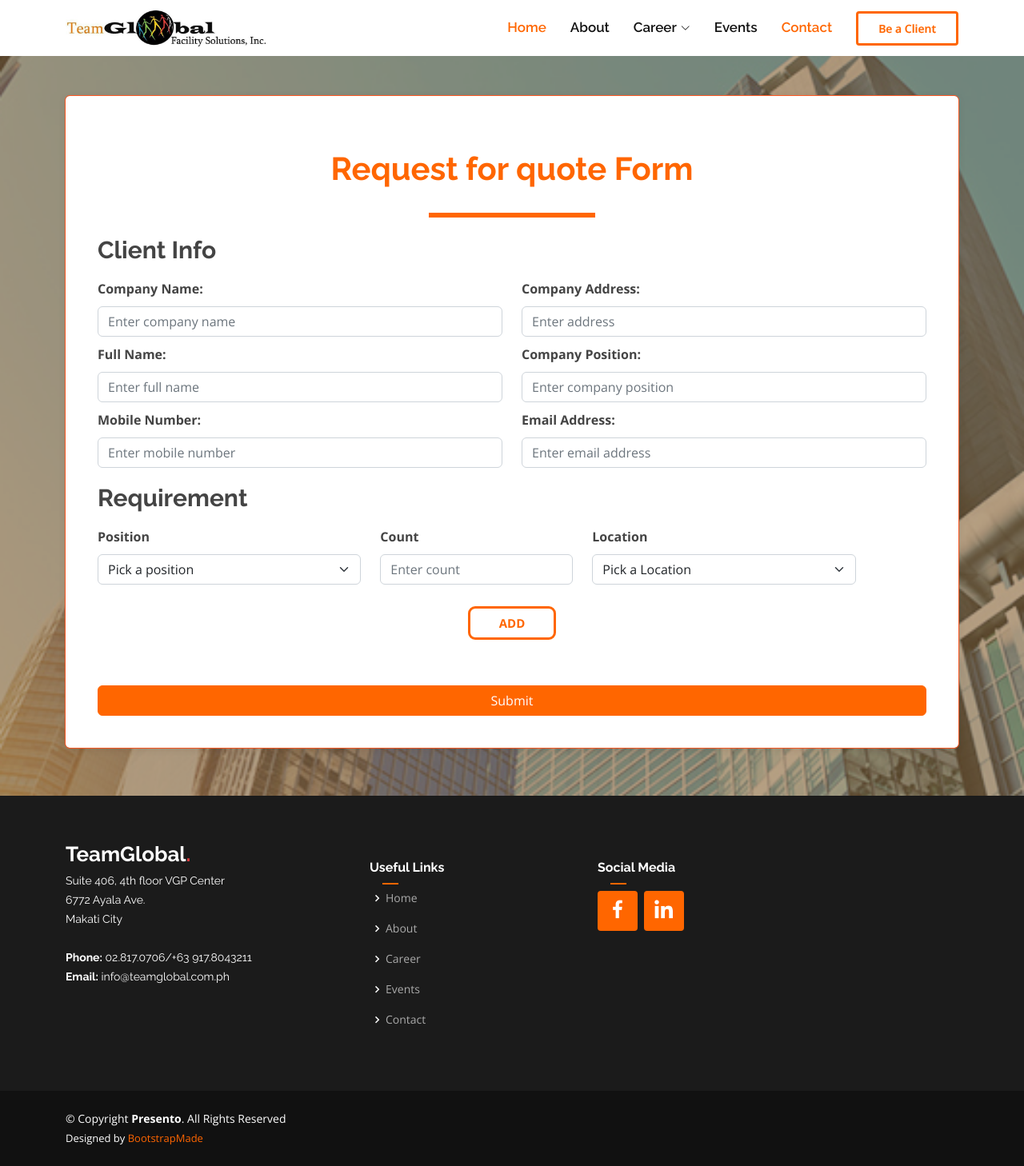
After one commit to rpelag/tgweb, a PHP site: page /formtest1.html in a window 1280 px wide. The commit adds this page. Shown: the whole page at 80% size. Run offline with PHP 8.4, Linux system fonts and the light colour scheme; some libraries are stand-ins or nearby versions.

Commit message:
with add

```diff
--- a/assets/css/form.css
+++ b/assets/css/form.css
@@ -2298,7 +2298,7 @@ margin: 0;
 h1 {
   text-align: center;
   margin-bottom: 50px;
-  color: #ff5722;
+  color: #ff6600;
   font-weight: 900;
   font-size: 40px;
 }
@@ -2311,23 +2311,28 @@ h1 {
 .btn-primary {
   width: 100%;
   margin-top: 20px;
-  background-color: #ff5722;
-  border-color: #ff5722;
+  background-color: #ff6600;
+  border-color: #ff6600;
 }
 
 .btn-primary1 {
-  width: 20%;
+  width: 10%;
+  color: #ff6600;
+  font-size: 15px;
+  font-weight: 900;
   margin: 20px auto; /* Set margin-top to 20px and use auto for left and right margins */
-  background-color: #ff5722;
-  border-color: #ff5722;
+  background-color: transparent;
+  outline: #ff6600 solid 3px;
   display: block; /* Optional: Set the button to be a block element */
   text-align: center; /* Optional: Center the text within the button */
 }
 
 .btn-primary1:hover {
-  background-color: #b92f11;
-  border-color: #ff451b;
-}
+  background: #ff6600;
+  color: #fff;
+}
+
+
 
 .btn-primary:hover {
   background-color: #ff451b;
@@ -2411,7 +2416,23 @@ h4 {
   cursor: pointer;
 }
 
-.delete-button {
+
+.btn-danger{
   background-color: #ff0000;
-  color: #fff;
-}
+  margin-top: 26px;
+
+}
+.btn-danger:hover{
+  background-color: #d60000;
+
+
+}
+
+@media (min-width: 768px) and (max-width: 992px) {
+  .btn-danger {
+    background-color: #ff0000;
+    margin-top: 30px;
+    font-size: 10px;
+    margin-left: -10px;
+  }
+}
--- /dev/null
+++ b/formtest1.html
@@ -0,0 +1,340 @@
+<!DOCTYPE html>
+<html lang="en">
+
+<head>
+  <meta charset="utf-8">
+  <meta content="width=device-width, initial-scale=1.0" name="viewport">
+
+  <title>Team Global Facility Solutions Inc.</title>
+  <meta content="" name="description">
+  <meta content="" name="keywords">
+
+  <!-- Favicons -->
+  <link href="assets/img/favicon.png" rel="icon">
+  <link href="assets/img/apple-touch-icon.png" rel="apple-touch-icon">
+
+  <!-- Google Fonts -->
+  <link href="https://fonts.googleapis.com/css?family=Open+Sans:300,300i,400,400i,600,600i,700,700i|Raleway:300,300i,400,400i,500,500i,600,600i,700,700i|Poppins:300,300i,400,400i,500,500i,600,600i,700,700i" rel="stylesheet">
+
+  <!-- Vendor CSS Files -->
+  <link href="assets/vendor/aos/aos.css" rel="stylesheet">
+  <link href="assets/vendor/bootstrap/css/bootstrap.min.css" rel="stylesheet">
+  <link href="assets/vendor/bootstrap-icons/bootstrap-icons.css" rel="stylesheet">
+  <link href="assets/vendor/boxicons/css/boxicons.min.css" rel="stylesheet">
+  <link href="assets/vendor/glightbox/css/glightbox.min.css" rel="stylesheet">
+  <link href="assets/vendor/remixicon/remixicon.css" rel="stylesheet">
+  <link href="assets/vendor/swiper/swiper-bundle.min.css" rel="stylesheet">
+  <link rel="stylesheet" href="https://cdnjs.cloudflare.com/ajax/libs/normalize/5.0.0/normalize.min.css">
+
+  <!-- Template Main CSS File -->
+  <link href="assets/css/form.css" rel="stylesheet">
+
+  <!-- =======================================================
+  * Template Name: Presento - v3.10.0
+  * Template URL: https://bootstrapmade.com/presento-bootstrap-corporate-template/
+  * Author: BootstrapMade.com
+  * License: https://bootstrapmade.com/license/
+  ======================================================== -->
+</head>
+
+<body>
+
+  <!-- ======= Header ======= -->
+  <header id="header" class="fixed-top d-flex align-items-center">
+    <div class="container d-flex align-items-center">
+      <a href="index.html" class="logo me-auto"><img src="assets/img/TGFSi_LOGO.jpg" alt=""  ></a>
+
+      <nav id="navbar" class="navbar order-last order-lg-0">
+        <ul>
+          <li><a class="nav-link scrollto active" href="jobseeker.html#home">Home</a></li>
+          <li><a class="nav-link scrollto" href="jobseeker.html#about">About</a></li>
+
+          <li class="dropdown active"><a class="nav-link scrollto" href="jobseeker.html#careers">Career<i class="bi bi-chevron-down"></i></a>
+            <ul>
+              <li><a href="login.php">Office Support</a></li>
+              <li><a href="login.php">Engineering Support</a></li>
+              <li><a href="login.php">I.T. Support</a></li>
+            </ul>
+          </li>
+          <li><a class="nav-link scrollto " href="jobseeker.html#events">Events</a></li>
+          <li><a class="nav-link scrollto" href="jobseeker.html#contact">Contact</a></li>
+        </ul>
+        <i class="bi bi-list mobile-nav-toggle"></i>
+      </nav><!-- .navbar -->
+
+      <a href="client.html" class="get-started-btn scrollto">Be a Client</a>
+    </div>
+  </header>
+  <!-- End Header -->
+
+    <!-- ======= Clients Section ======= -->
+
+    <section id="contact" class="contact">
+      <div class="container" data-aos="fade-up">
+        <div class="container1" data-aos="zoom-out" data-aos-delay="100">
+          <h1>Request for quote Form</h1>
+          <div class="section-title2" data-aos="zoom-out">
+            <div class="orange-line"></div>
+          </div>
+          <form>
+              <div class="row">
+
+                  <h4>Client Info</h4>
+                  <div class="col-md-6">
+                  <div class="form-group">
+                    <label for="companyName">Company Name:</label>
+                    <input type="text" class="form-control" id="companyName" placeholder="Enter company name" required>
+                  </div>
+                 </div>
+                <div class="col-md-6">
+                  <div class="form-group">
+                    <label for="address">Company Address:</label>
+                    <input type="text" class="form-control" id="address" placeholder="Enter address" required>
+                  </div>
+                  </div>
+                  <div class="col-md-6">
+                  <div class="form-group">
+                    <label for="name">Full Name:</label>
+                    <input type="text" class="form-control" id="name" placeholder="Enter full name" required>
+                  </div>
+                </div>
+                <div class="col-md-6">
+                  <div class="form-group">
+                    <label for="position">Company Position:</label>
+                    <input type="text" class="form-control" id="position" placeholder="Enter company position" required>
+                  </div>
+                </div>
+                <div class="col-md-6">
+                  <div class="form-group">
+                    <label for="mobile">Mobile Number:</label>
+                    <input type="tel" class="form-control" id="mobile" placeholder="Enter mobile number" required>
+                  </div>
+                </div>
+                <div class="col-md-6">
+                  <div class="form-group">
+                    <label for="email">Email Address:</label>
+                    <input type="email" class="form-control" id="email" placeholder="Enter email address" required>
+                  </div>
+                </div>
+
+
+
+
+                <div class="col-md-12">
+                  <h4>Requirement</h4>
+                  <div id="dynamicRowsContainer">
+                    <div class="row" id="initialRow">
+                      <div class="col-md-4">
+                        <div class="form-group">
+                          <label for="position">Position</label>
+                          <select class="form-select" required>
+                            <option value="">Pick a position</option>
+                            <option value="pos1">Manager</option>
+                            <option value="pos2">Officer</option>
+                            <option value="pos3">IT support</option>
+                            <option value="pos4">Engineer</option>
+                          </select>
+                        </div>
+                      </div>
+                      <div class="col-md-3">
+                        <div class="form-group">
+                          <label for="Count">Count</label>
+                          <input type="number" class="form-control" placeholder="Enter count" min="0" required>
+                        </div>
+                      </div>
+                      <div class="col-md-4">
+                        <div class="form-group">
+                          <label for="position">Location</label>
+                          <select class="form-select" required>
+                            <option value="">Pick a Location</option>
+                            <option value="pos1">Manila</option>
+                            <option value="pos2">Cebu</option>
+                            <option value="pos3">Bohol</option>
+                          </select>
+                        </div>
+                      </div>
+                    </div>
+                    <div class="row">
+                      <div class="col-md-12">
+                        <button class="btn btn-primary1" onclick="addRow()">ADD</button>
+                      </div>
+                    </div>
+                  </div>
+                </div>
+
+              </div>
+              <button type="submit" class="btn btn-primary">Submit</button>
+          </form>
+        </div>
+      </div>
+    </section>
+
+
+
+  <!-- ======= Footer ======= -->
+  <footer id="footer">
+
+    <div class="footer-top">
+      <div class="container">
+        <div class="row">
+
+          <div class="col-lg-4 col-md-6 footer-contact">
+            <h3>TeamGlobal<span>.</span></h3>
+            <p>
+              Suite 406, 4th floor VGP Center <br>
+              6772 Ayala Ave. <br>
+              Makati City <br><br>
+              <strong>Phone:</strong> 02.817.0706/+63 917.8043211<br>
+              <strong>Email:</strong> info@teamglobal.com.ph<br>
+            </p>
+          </div>
+
+          <div class="col-lg-3 col-md-6 footer-links">
+            <h4>Useful Links</h4>
+            <ul>
+            <li><i class="bx bx-chevron-right"></i><a class="nav-link scrollto" href="jobseeker.html#home">Home</a></li>
+              <li><i class="bx bx-chevron-right"></i><a class="nav-link scrollto" href="jobseeker.html#about">About</a></li>
+              <li><i class="bx bx-chevron-right"></i><a class="nav-link scrollto" href="jobseeker.html#careers">Career</a></li>
+              <li><i class="bx bx-chevron-right"></i><a class="nav-link scrollto" href="jobseeker.html#events">Events</a></li>
+              <li><i class="bx bx-chevron-right"></i><a class="nav-link scrollto" href="jobseeker.html#contact">Contact</a></li>
+            </ul>
+          </div>
+
+
+          <div class="social-links  col-lg-2 col-md-6 footer-links ">
+            <h4>Social Media</h4>
+            <a href="https://www.facebook.com/teamglobalfacilitysolutions" class="facebook" target="_blank"><i class="bx bxl-facebook"></i></a>
+            <a href="https://www.linkedin.com/company/team-global-facility-solutions-inc-/" class="linkedin" target="_blank"><i class="bx bxl-linkedin"></i></a>
+          </div>
+
+        </div>
+      </div>
+    </div>
+
+    <div class="container d-md-flex py-4">
+
+      <div class="me-md-auto text-center text-md-start">
+        <div class="copyright">
+          &copy; Copyright <strong><span>Presento</span></strong>. All Rights Reserved
+        </div>
+        <div class="credits">
+          <!-- All the links in the footer should remain intact. -->
+          <!-- You can delete the links only if you purchased the pro version. -->
+          <!-- Licensing information: https://bootstrapmade.com/license/ -->
+          <!-- Purchase the pro version with working PHP/AJAX contact form: https://bootstrapmade.com/presento-bootstrap-corporate-template/ -->
+          Designed by <a href="https://bootstrapmade.com/">BootstrapMade</a>
+        </div>
+      </div>
+
+    </div>
+  </footer><!-- End Footer -->
+
+  <a href="#" class="back-to-top d-flex align-items-center justify-content-center"><i class="bi bi-arrow-up-short"></i></a>
+
+  <!-- Vendor JS Files -->
+  <script src="assets/vendor/purecounter/purecounter_vanilla.js"></script>
+  <script src="assets/vendor/aos/aos.js"></script>
+  <script src="assets/vendor/bootstrap/js/bootstrap.bundle.min.js"></script>
+  <script src="assets/vendor/glightbox/js/glightbox.min.js"></script>
+  <script src="assets/vendor/isotope-layout/isotope.pkgd.min.js"></script>
+  <script src="assets/vendor/swiper/swiper-bundle.min.js"></script>
+  <script src="assets/vendor/php-email-form/validate.js"></script>
+
+  <!-- Template Main JS File -->
+  <script src="assets/js/main.js"></script>
+  <script>
+    var rowCounter = 0; // Counter for dynamically added rows
+
+function addRow() {
+  // Create a new row
+  var newRow = document.createElement('div');
+  newRow.className = 'row';
+
+  // Add the HTML content for the new row
+  newRow.innerHTML = `
+    <div class="col-md-4">
+      <div class="form-group">
+        <label for="position"></label>
+        <select class="form-select" required>
+          <option value="">Pick a position</option>
+          <option value="pos1">Manager</option>
+          <option value="pos2">Officer</option>
+          <option value="pos3">IT support</option>
+          <option value="pos4">Engineer</option>
+        </select>
+      </div>
+    </div>
+    <div class="col-md-3">
+      <div class="form-group">
+        <label for="Count"></label>
+        <input type="number" class="form-control" placeholder="Enter count" min="0" required>
+      </div>
+    </div>
+    <div class="col-md-4">
+      <div class="form-group">
+        <label for="position"></label>
+        <select class="form-select" required>
+          <option value="">Pick a Location</option>
+          <option value="pos1">Manila</option>
+          <option value="pos2">Cebu</option>
+          <option value="pos3">Bohol</option>
+        </select>
+      </div>
+    </div>
+    <div class="col-md-1">
+      <div class="form-group">
+        <button class="btn btn-danger" onclick="removeRow(this)">Remove</button>
+      </div>
+    </div>
+  `;
+
+  // Get the container
+  var container = document.getElementById('dynamicRowsContainer');
+
+  // Insert the new row above the "Add" button
+  var addButtonRow = container.lastElementChild;
+  container.insertBefore(newRow, addButtonRow);
+
+  // Increment the row counter
+  rowCounter++;
+
+  // Update the IDs of the elements in the new row to ensure uniqueness
+  updateElementIds(newRow);
+}
+
+function removeRow(button) {
+  // Get the row to be removed
+  var row = button.closest('.row');
+
+  // Remove the row from the container
+  row.parentNode.removeChild(row);
+}
+
+function updateElementIds(row) {
+  // Get all select elements within the row
+  var selects = row.getElementsByTagName('select');
+  // Get all input elements within the row
+  var inputs = row.getElementsByTagName('input');
+
+  // Update the IDs of select elements
+  for (var i = 0; i < selects.length; i++) {
+    var select = selects[i];
+    select.id += '_' + rowCounter; // Append the row counter to the ID
+  }
+
+  // Update the IDs of input elements
+  for (var j = 0; j < inputs.length; j++) {
+    var input = inputs[j];
+    input.id += '_' + rowCounter; // Append the row counter to the ID
+  }
+}
+</script>
+
+</body>
+
+<script
+src="https://kit.fontawesome.com/66aa7c98b3.js"
+crossorigin="anonymous"
+></script>
+
+</html>
```
